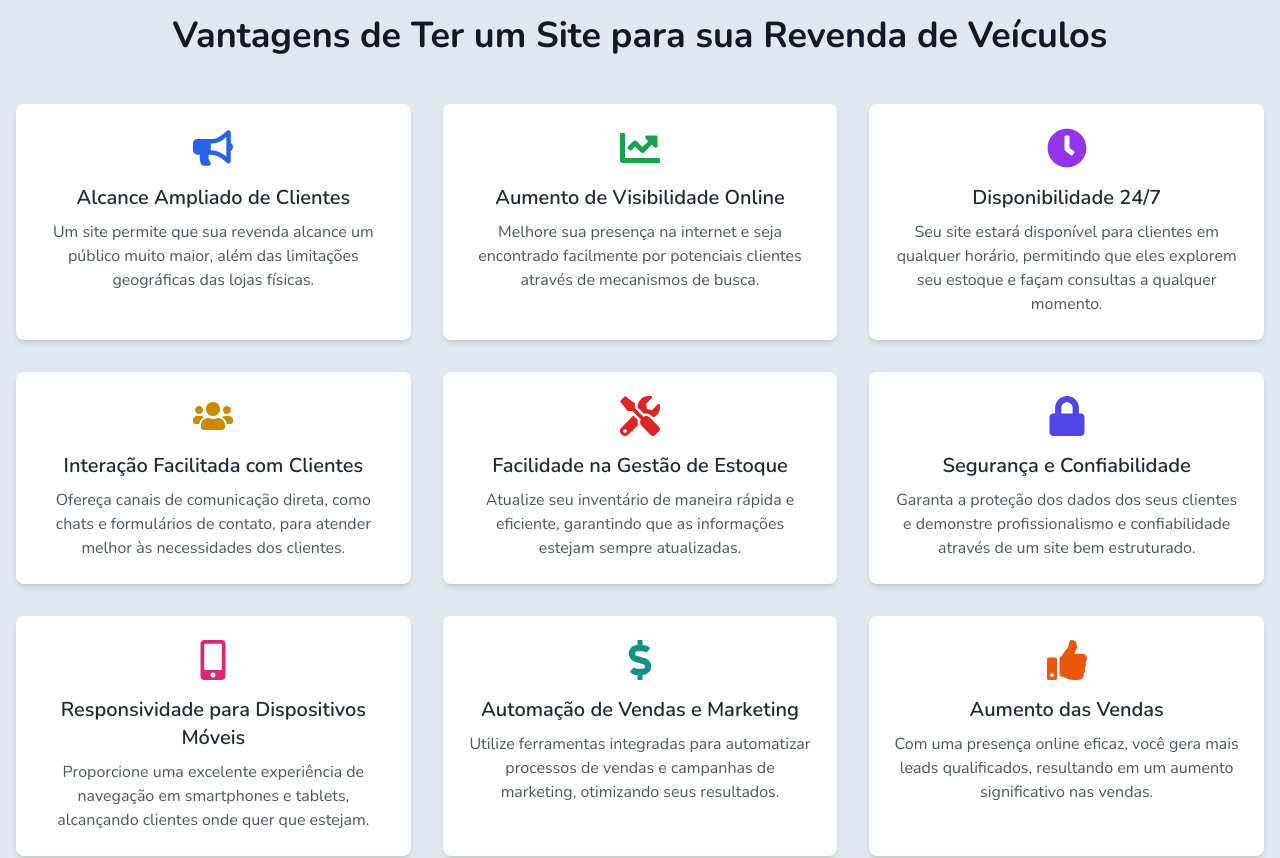
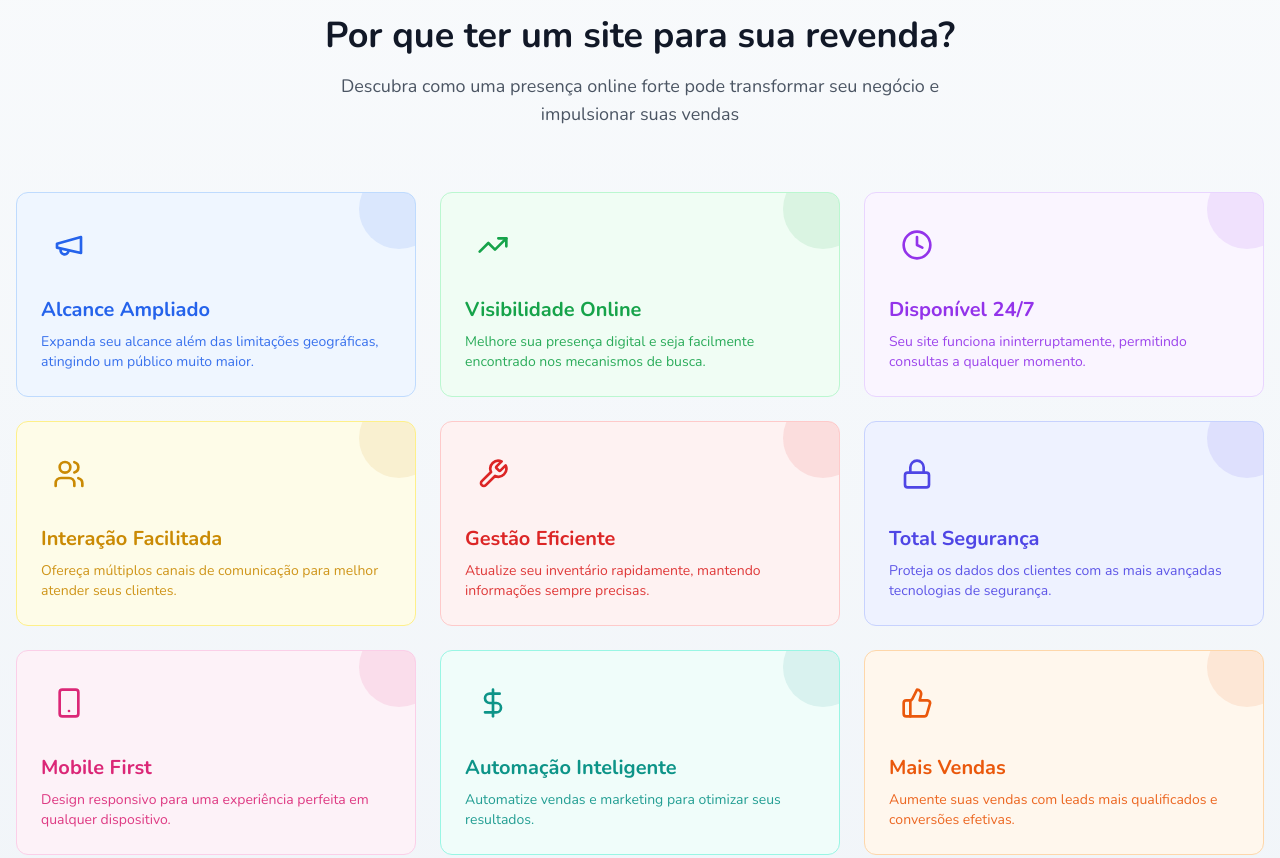
Before and after one commit to Endrigo-Bitello/ngx-motors-lp, a Next.js app: page / in a window 1280 px wide. Shown: the part 1340-2198 px from the top of the page. Built offline with nearby package versions, Linux system fonts and the light colour scheme.

Commit message:
Melhorias

```diff
--- a/components/Advantages.js
+++ b/components/Advantages.js
@@ -1,84 +1,143 @@
+import React from 'react';
+import { motion } from 'framer-motion';
+import {
+  TrendingUpIcon,
+  ClockIcon,
+  UsersIcon,
+  WrenchIcon,
+  LockIcon,
+  SmartphoneIcon,
+  DollarSignIcon,
+  ThumbsUpIcon,
+  MegaphoneIcon,
+} from 'lucide-react';
 
-import React from 'react';
-import { FaBullhorn, FaChartLine, FaClock, FaUsers, FaTools, FaLock, FaMobileAlt, FaDollarSign, FaThumbsUp } from 'react-icons/fa';
-
-const Advantages = () => {
 const advantagesData = [
   {
-      icon: <FaBullhorn size={40} className="text-blue-600" aria-hidden="true" />,
-      title: 'Alcance Ampliado de Clientes',
-      description: 'Um site permite que sua revenda alcance um público muito maior, além das limitações geográficas das lojas físicas.',
+    icon: <MegaphoneIcon size={32} />,
+    title: 'Alcance Ampliado',
+    description:
+      'Expanda seu alcance além das limitações geográficas, atingindo um público muito maior.',
+    color: 'blue',
   },
   {
-      icon: <FaChartLine size={40} className="text-green-600" aria-hidden="true" />,
-      title: 'Aumento de Visibilidade Online',
-      description: 'Melhore sua presença na internet e seja encontrado facilmente por potenciais clientes através de mecanismos de busca.',
+    icon: <TrendingUpIcon size={32} />,
+    title: 'Visibilidade Online',
+    description:
+      'Melhore sua presença digital e seja facilmente encontrado nos mecanismos de busca.',
+    color: 'green',
   },
   {
-      icon: <FaClock size={40} className="text-purple-600" aria-hidden="true" />,
-      title: 'Disponibilidade 24/7',
-      description: 'Seu site estará disponível para clientes em qualquer horário, permitindo que eles explorem seu estoque e façam consultas a qualquer momento.',
+    icon: <ClockIcon size={32} />,
+    title: 'Disponível 24/7',
+    description:
+      'Seu site funciona ininterruptamente, permitindo consultas a qualquer momento.',
+    color: 'purple',
   },
   {
-      icon: <FaUsers size={40} className="text-yellow-600" aria-hidden="true" />,
-      title: 'Interação Facilitada com Clientes',
-      description: 'Ofereça canais de comunicação direta, como chats e formulários de contato, para atender melhor às necessidades dos clientes.',
+    icon: <UsersIcon size={32} />,
+    title: 'Interação Facilitada',
+    description:
+      'Ofereça múltiplos canais de comunicação para melhor atender seus clientes.',
+    color: 'yellow',
   },
   {
-      icon: <FaTools size={40} className="text-red-600" aria-hidden="true" />,
-      title: 'Facilidade na Gestão de Estoque',
-      description: 'Atualize seu inventário de maneira rápida e eficiente, garantindo que as informações estejam sempre atualizadas.',
+    icon: <WrenchIcon size={32} />,
+    title: 'Gestão Eficiente',
+    description:
+      'Atualize seu inventário rapidamente, mantendo informações sempre precisas.',
+    color: 'red',
   },
   {
-      icon: <FaLock size={40} className="text-indigo-600" aria-hidden="true" />,
-      title: 'Segurança e Confiabilidade',
-      description: 'Garanta a proteção dos dados dos seus clientes e demonstre profissionalismo e confiabilidade através de um site bem estruturado.',
+    icon: <LockIcon size={32} />,
+    title: 'Total Segurança',
+    description:
+      'Proteja os dados dos clientes com as mais avançadas tecnologias de segurança.',
+    color: 'indigo',
   },
   {
-      icon: <FaMobileAlt size={40} className="text-pink-600" aria-hidden="true" />,
-      title: 'Responsividade para Dispositivos Móveis',
-      description: 'Proporcione uma excelente experiência de navegação em smartphones e tablets, alcançando clientes onde quer que estejam.',
+    icon: <SmartphoneIcon size={32} />,
+    title: 'Mobile First',
+    description:
+      'Design responsivo para uma experiência perfeita em qualquer dispositivo.',
+    color: 'pink',
   },
   {
-      icon: <FaDollarSign size={40} className="text-teal-600" aria-hidden="true" />,
-      title: 'Automação de Vendas e Marketing',
-      description: 'Utilize ferramentas integradas para automatizar processos de vendas e campanhas de marketing, otimizando seus resultados.',
+    icon: <DollarSignIcon size={32} />,
+    title: 'Automação Inteligente',
+    description: 'Automatize vendas e marketing para otimizar seus resultados.',
+    color: 'teal',
   },
   {
-      icon: <FaThumbsUp size={40} className="text-orange-600" aria-hidden="true" />,
-      title: 'Aumento das Vendas',
-      description: 'Com uma presença online eficaz, você gera mais leads qualificados, resultando em um aumento significativo nas vendas.',
+    icon: <ThumbsUpIcon size={32} />,
+    title: 'Mais Vendas',
+    description:
+      'Aumente suas vendas com leads mais qualificados e conversões efetivas.',
+    color: 'orange',
   },
 ];
 
+const AdvantageCard = ({ advantage, index }) => {
+  const colorMap = {
+    blue: 'bg-blue-50 text-blue-600 border-blue-200',
+    green: 'bg-green-50 text-green-600 border-green-200',
+    purple: 'bg-purple-50 text-purple-600 border-purple-200',
+    yellow: 'bg-yellow-50 text-yellow-600 border-yellow-200',
+    red: 'bg-red-50 text-red-600 border-red-200',
+    indigo: 'bg-indigo-50 text-indigo-600 border-indigo-200',
+    pink: 'bg-pink-50 text-pink-600 border-pink-200',
+    teal: 'bg-teal-50 text-teal-600 border-teal-200',
+    orange: 'bg-orange-50 text-orange-600 border-orange-200',
+  };
+
   return (
-    <section className="bg-slate-200 py-20">
+    <motion.div
+      initial={{ opacity: 0, y: 20 }}
+      animate={{ opacity: 1, y: 0 }}
+      transition={{ duration: 0.5, delay: index * 0.1 }}
+      whileHover={{ scale: 1.03 }}
+      className={`relative overflow-hidden rounded-xl border p-6 ${colorMap[advantage.color]} transition-all duration-300`}
+    >
+      <div className="absolute top-0 right-0 w-20 h-20 transform translate-x-6 -translate-y-6">
+        <div className="w-full h-full opacity-10 rounded-full bg-current" />
+      </div>
+
+      <div className="relative z-10">
+        <div className="mb-4 inline-block rounded-lg p-3">{advantage.icon}</div>
+
+        <h3 className="mb-2 text-xl font-bold">{advantage.title}</h3>
+
+        <p className="text-sm opacity-90">{advantage.description}</p>
+      </div>
+    </motion.div>
+  );
+};
+
+export default function Advantages() {
+  return (
+    <section className="bg-gradient-to-b from-slate-50 to-slate-100 py-20">
       <div className="container mx-auto px-4">
-        <h2 className="text-3xl md:text-4xl font-bold text-center text-gray-900 mb-12">
-          Vantagens de Ter um Site para sua Revenda de Veículos
+        <motion.div
+          initial={{ opacity: 0, y: -20 }}
+          animate={{ opacity: 1, y: 0 }}
+          transition={{ duration: 0.6 }}
+          className="text-center mb-16"
+        >
+          <h2 className="text-4xl font-bold text-gray-900 mb-4">
+            Por que ter um site para sua revenda?
           </h2>
+          <p className="text-lg text-gray-600 max-w-2xl mx-auto">
+            Descubra como uma presença online forte pode transformar seu negócio
+            e impulsionar suas vendas
+          </p>
+        </motion.div>
 
-        <div className="grid grid-cols-1 sm:grid-cols-2 lg:grid-cols-3 gap-8">
+        <div className="grid grid-cols-1 md:grid-cols-2 lg:grid-cols-3 gap-6">
           {advantagesData.map((advantage, index) => (
-            <div
-              key={index}
-              className="bg-white rounded-lg shadow-md p-6 flex flex-col items-center text-center transition-transform transform hover:scale-105 hover:shadow-xl"
-            >
-              <div className="mb-4">
-                {advantage.icon}
-              </div>
-              <h3 className="text-xl font-semibold text-gray-800 mb-2">
-                {advantage.title}
-              </h3>
-              <p className="text-gray-600">
-                {advantage.description}
-              </p>
-            </div>
+            <AdvantageCard key={index} advantage={advantage} index={index} />
           ))}
         </div>
       </div>
     </section>
   );
-};
-
-export default Advantages;
+}
```
Lines whose indentation alone changed are shown as unchanged.
